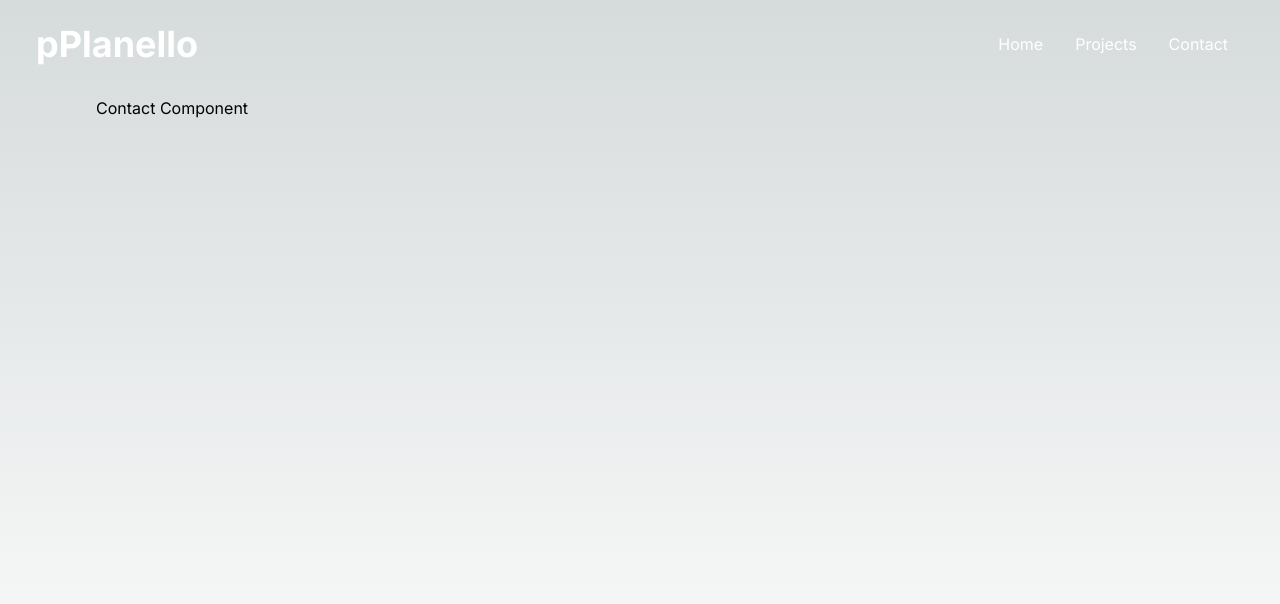
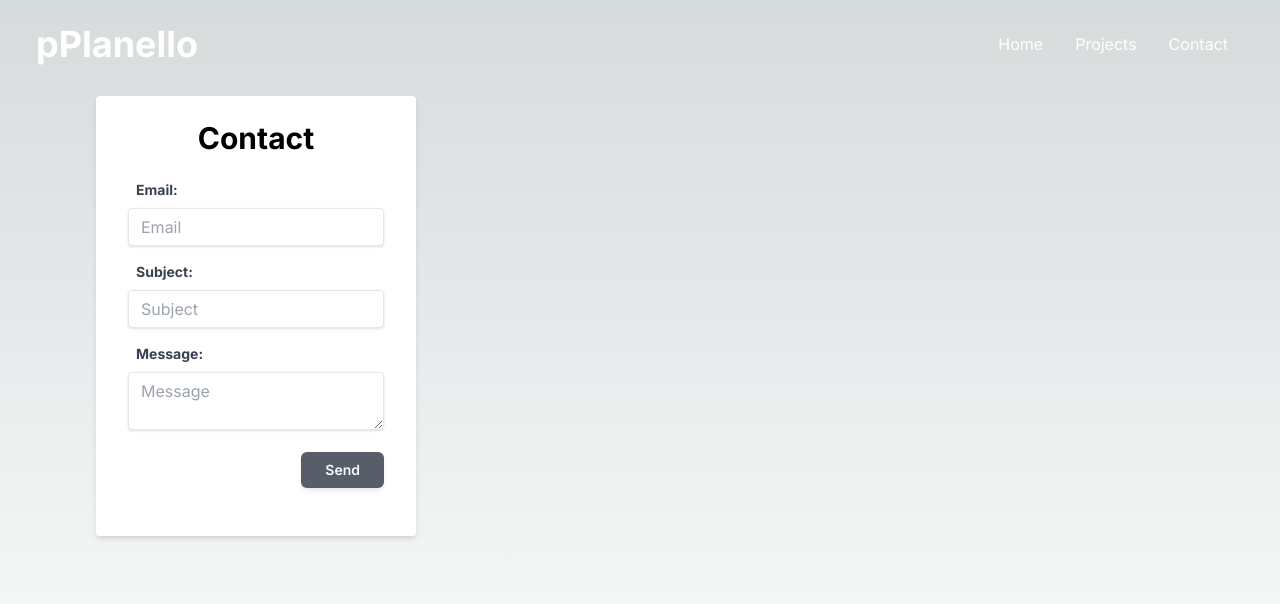
Before and after one commit to pPlanello/portfolio, a Next.js app: page /contact in a window 1280 px wide. Shown: the top 604 px of the page. Built offline with nearby package versions, Linux system fonts and the light colour scheme.

Commit message:
Implement contact card to send email

```diff
--- a/package.json
+++ b/package.json
@@ -1,6 +1,6 @@
 {
 	"name": "portfolio",
-	"version": "0.4.6",
+	"version": "0.5.0",
 	"private": true,
 	"scripts": {
 		"dev": "next dev",
--- a/src/app/contact/page.tsx
+++ b/src/app/contact/page.tsx
@@ -1,3 +1,98 @@
+'use client'
+import Button from '@/components/Button/Button'
+import Input, { InputEvaluation, InputType } from '@/components/Input/Input'
+import { ContactForm } from '@/shared/interface/contactForm.interface'
+import { isAllFieldsFilled } from '@/utils/forms/evaluationForm'
+import {
+	emailValidation,
+	minLength,
+	required,
+} from '@/utils/forms/functionsEvaluations'
+import { useRef, useState } from 'react'
+
 export default function ContactPage(): JSX.Element {
-	return <p>Contact Component</p>
+	const [contactForm, setContactForm] = useState<ContactForm>({
+		email: '',
+		subject: '',
+		message: '',
+	})
+	const [isDisabled, setIsDisabled] = useState<boolean>(true)
+
+	const sendButtonRef = useRef<HTMLButtonElement>(null)
+
+	const onChangeValue = (inputValue: InputEvaluation) => {
+		console.log('onChangeValue', inputValue)
+		if (inputValue.isValid) {
+			contactForm[inputValue.field] = inputValue.value
+			setContactForm(contactForm)
+		}
+		setIsDisabled(!isAllFieldsFilled(contactForm))
+	}
+
+	const onSendForm = () => {
+		fetch('/api/email-sender', {
+			method: 'POST',
+			body: JSON.stringify(contactForm),
+			headers: {
+				'Content-Type': 'application/json',
+			},
+		})
+			.then(res => res.json())
+			.then(data => console.log('Success:', data))
+			.catch(error => console.error('Error:', error))
+	}
+
+	return (
+		<>
+			<div className="w-full max-w-xs bg-white shadow-md rounded justify-center display">
+				<h2 className="text-black font-bold text-center pt-6 text-3xl">
+					Contact
+				</h2>
+				<form className=" px-8 pt-6 pb-8 mb-4">
+					<div className="mb-4">
+						<Input
+							id="email"
+							label="Email"
+							placeholder="Email"
+							inputType={InputType.Email}
+							onChangeValue={onChangeValue}
+							evaluations={[required(), emailValidation()]}
+						/>
+					</div>
+
+					<div className="mb-4">
+						<Input
+							id="subject"
+							label="Subject"
+							placeholder="Subject"
+							inputType={InputType.Text}
+							onChangeValue={onChangeValue}
+							evaluations={[required(), minLength(5)]}
+						/>
+					</div>
+
+					<div className="mb-4">
+						<Input
+							id="message"
+							label="Message"
+							placeholder="Message"
+							inputType={InputType.TextArea}
+							onChangeValue={onChangeValue}
+							evaluations={[required(), minLength(5)]}
+						/>
+					</div>
+					<div className="flex items-center justify-end">
+						<Button
+							ref={sendButtonRef}
+							isPrimary={true}
+							onClick={onSendForm}
+							isDisabled={isDisabled}
+						>
+							Send
+						</Button>
+					</div>
+				</form>
+			</div>
+		</>
+	)
 }
--- /dev/null
+++ b/src/components/Button/Button.tsx
@@ -0,0 +1,30 @@
+import { ReactNode, forwardRef } from 'react'
+
+interface Props {
+	children?: ReactNode
+	props?: ReactNode
+	isPrimary: boolean
+	isDisabled: boolean
+	onClick: () => void
+}
+
+const Button = forwardRef<HTMLButtonElement, Props>((props, forwardedRef) => {
+	const { isPrimary, children, onClick, isDisabled, ...restProps } = props
+
+	return (
+		<button
+			className={`${isPrimary ? 'bg-gray-800' : ''}
+				disabled:cursor-not-allowed focus:outline-none  disabled:opacity-75 px-6 py-2 text-sm rounded-md shadow-md font-semibold text-gray-50`}
+			ref={forwardedRef}
+			onClick={onClick}
+			disabled={isDisabled}
+			{...restProps}
+		>
+			{children}
+		</button>
+	)
+})
+
+Button.displayName = 'Button'
+
+export default Button
--- a/src/components/Input/Input.tsx
+++ b/src/components/Input/Input.tsx
@@ -45,7 +45,7 @@ export enum InputType {
 }
 
 export default function Input(props: Props): JSX.Element {
-	const [isValid, setIsValid] = useState(false)
+	const [isValid, setIsValid] = useState(true)
 	const [textError, setTextError] = useState('Format invalid')
 	const isTextArea = props.inputType === InputType.TextArea
 
--- a/src/shared/interface/contactForm.interface.ts
+++ b/src/shared/interface/contactForm.interface.ts
@@ -1,4 +1,4 @@
-export interface ContactForm {
+export interface ContactForm extends Record<string, string> {
 	email: string
 	subject: string
 	message: string
```
